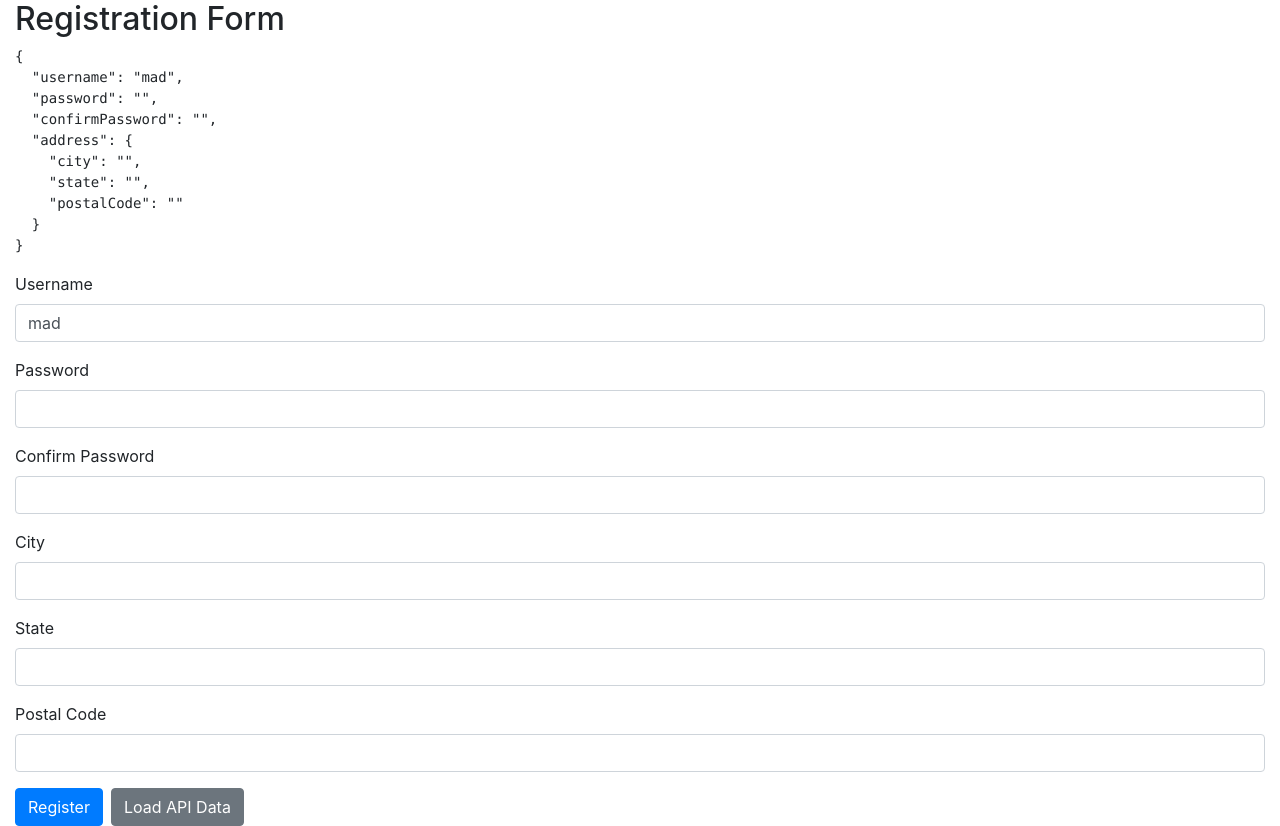
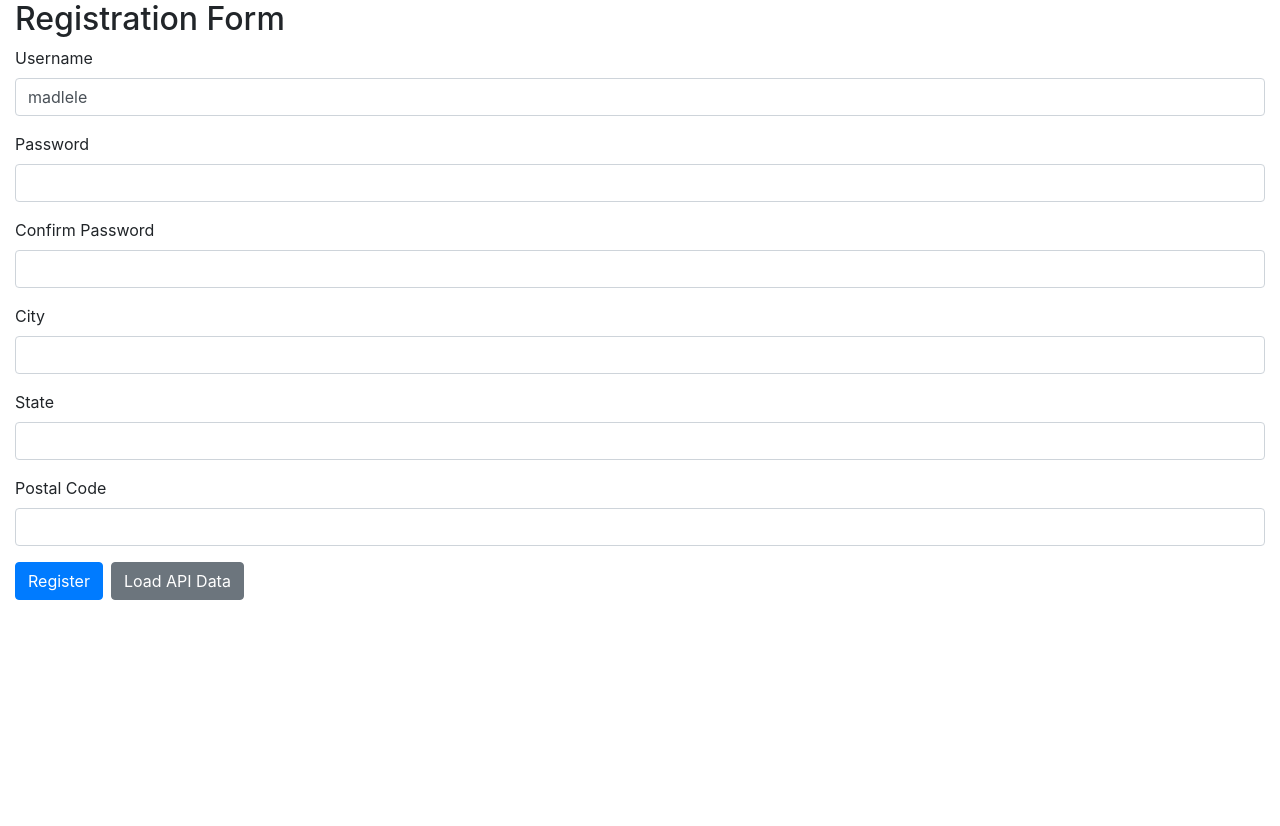
Before and after one commit to pom-mad/angular, an Angular app in the folder reactive-forms/: page / in a window 1280 px wide. After the commit the page ends 800 px from the top, so only its background shows below. Built offline with nearby package versions, Linux system fonts and the light colour scheme.

Commit message:
FormBuilder Service
this is the new way to to group , by injecting FormBuilder in the constructor, this is similar as the older way.

```diff
--- a/reactive-forms/src/app/app.component.html
+++ b/reactive-forms/src/app/app.component.html
@@ -1,6 +1,6 @@
 <div class="container-fluid">
   <h2>Registration Form</h2>
-  <pre>{{registrationForm.value | json}}</pre>
+  <pre hidden>{{registrationForm.value | json}}</pre>
   <form [formGroup]="registrationForm">
     <div class="form-group">
       <label>Username</label>
--- a/reactive-forms/src/app/app.component.ts
+++ b/reactive-forms/src/app/app.component.ts
@@ -1,5 +1,5 @@
 import { Component } from '@angular/core';
-import { FormGroup, FormControl } from '@angular/forms';
+import { FormBuilder } from '@angular/forms';
 
 @Component({
   selector: 'app-root',
@@ -7,16 +7,30 @@ import { FormGroup, FormControl } from '@angular/forms';
   styleUrls: ['./app.component.css']
 })
 export class AppComponent {
-    registrationForm = new FormGroup({
-      username: new FormControl('mad'),
-      password: new FormControl(''),
-      confirmPassword: new FormControl(''),
-      address: new FormGroup({
-        city: new FormControl(''),
-        state: new FormControl(''),
-        postalCode: new FormControl('')
+
+  constructor(private fb: FormBuilder) {}
+
+  registrationForm = this.fb.group({
+    username: ['madlele'],
+    password: [''],
+    confirmPassword: [''],
+    address: this.fb.group({
+      city: [''],
+      state: [''],
+      postalCode: ['']
     })
   });
+
+  // registrationForm = new FormGroup({
+  //   username: new FormControl('mad'),
+  //   password: new FormControl(''),
+  //   confirmPassword: new FormControl(''),
+  //   address: new FormGroup({
+  //     city: new FormControl(''),
+  //     state: new FormControl(''),
+  //     postalCode: new FormControl('')
+  //   })
+  // });
 
   loadApiData(){        //patchValue is for a part of the form like only username and password
     this.registrationForm.setValue({
```
Lines whose indentation alone changed are shown as unchanged.
